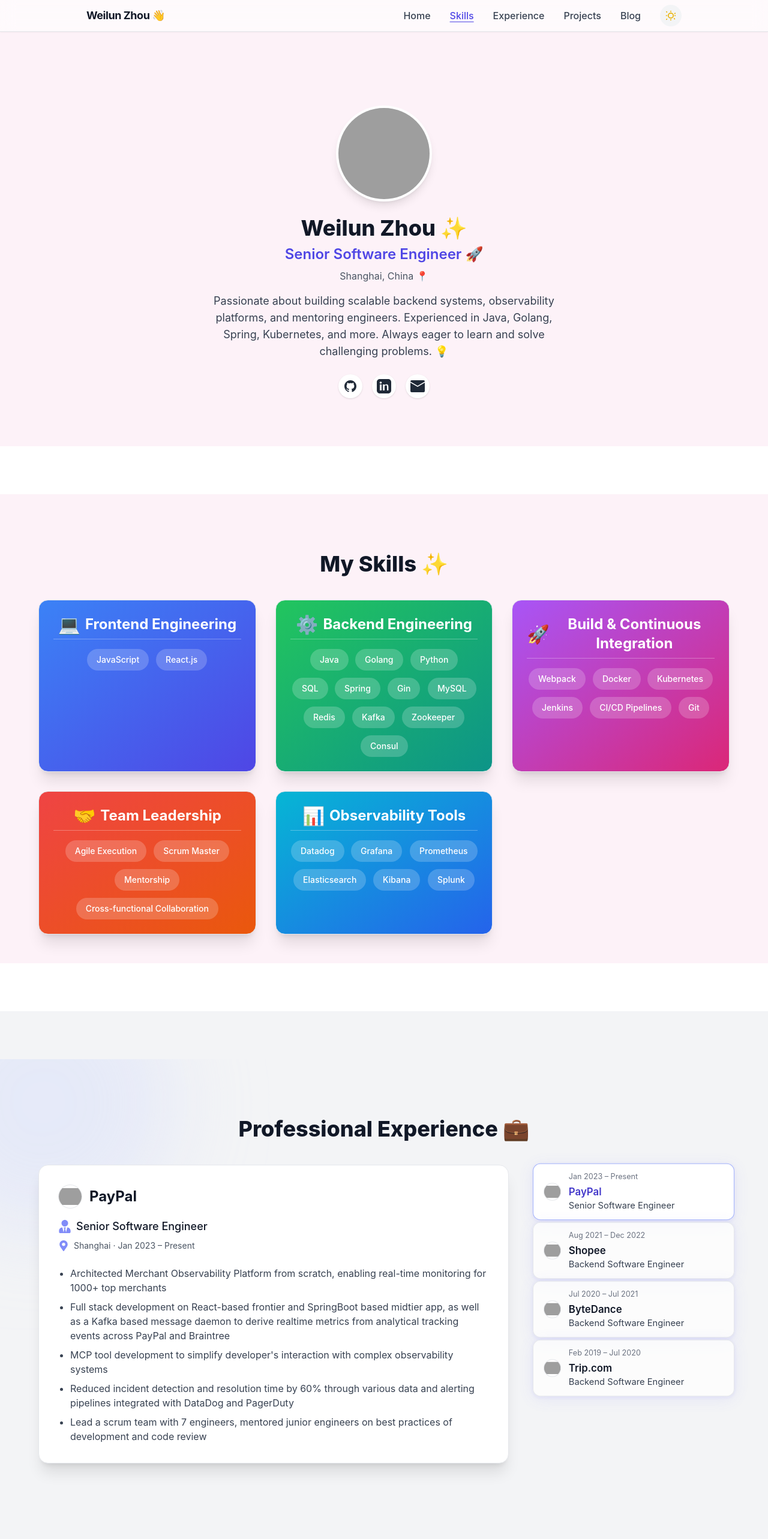
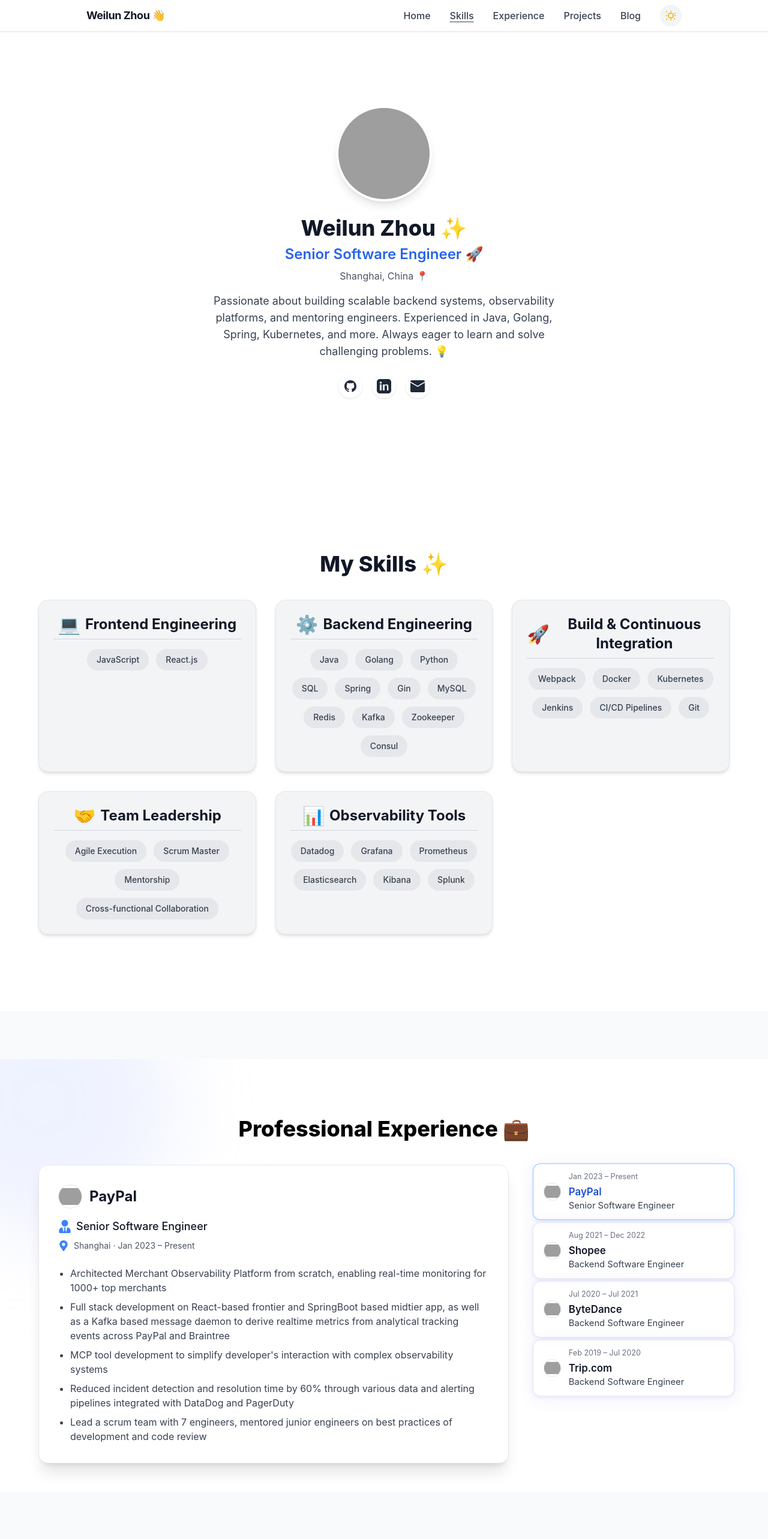
Before and after one commit to WeilunZ/portfolio, a React (Create React App) app: page / in a window 1280 px wide. Shown: the top 2566 px of the page at 60% size. Built offline with nearby package versions, Linux system fonts and the light colour scheme; grey boxes are pictures that could not be loaded.

Commit message:
update color styling

```diff
--- a/src/components/MainSections.tsx
+++ b/src/components/MainSections.tsx
@@ -6,8 +6,8 @@ import Projects from '../pages/Projects';
 import Blog from '../pages/Blog';
 
 const sectionBackgrounds = [
-  "bg-pink-50 dark:bg-gray-950", // Original background
-  "bg-gray-100 dark:bg-gray-800", // A lighter/darker alternative
+  "bg-white dark:bg-gray-900", // Primary light background, very dark gray for dark mode
+  "bg-gray-50 dark:bg-gray-950", // Slightly off-white for alternating, even darker gray for dark mode
 ];
 
 const MainSections: React.FC = () => {
--- a/src/components/Navbar.tsx
+++ b/src/components/Navbar.tsx
@@ -95,7 +95,7 @@ const Navbar: React.FC = () => {
   };
 
   return (
-    <nav className="fixed top-0 left-0 w-full z-50 backdrop-blur-md bg-white/60 dark:bg-gray-900/60 border-b border-gray-200 dark:border-gray-800 shadow-sm transition-colors">
+    <nav className="fixed top-0 left-0 w-full z-50 backdrop-blur-md bg-white/80 dark:bg-gray-900/80 border-b border-gray-200 dark:border-gray-700 shadow-sm transition-colors">
       <div className="max-w-5xl mx-auto flex items-center justify-between px-4 py-2">
         <div className="font-bold text-lg tracking-tight text-gray-900 dark:text-white">
           Weilun Zhou 👋
@@ -109,7 +109,7 @@ const Navbar: React.FC = () => {
               onClick={(e) => handleNavLinkClick(e, link)}
               className={`px-2 py-1 rounded transition-colors font-medium text-gray-700 dark:text-gray-200 hover:bg-gray-200/60 dark:hover:bg-gray-700/60 ${
                 location.pathname === link.to && activeSection === link.sectionId
-                  ? 'underline underline-offset-4 text-indigo-600 dark:text-indigo-400'
+                  ? 'underline underline-offset-4 text-blue-600 dark:text-blue-400'
                   : ''
               }`}
             >
@@ -118,7 +118,7 @@ const Navbar: React.FC = () => {
           ))}
           <button
             onClick={toggleDarkMode}
-            className="ml-2 p-2 rounded-full bg-gray-100 dark:bg-gray-800 hover:bg-gray-200 dark:hover:bg-700 transition-colors"
+            className="ml-2 p-2 rounded-full bg-gray-100 dark:bg-gray-800 hover:bg-gray-200 dark:hover:bg-gray-700 transition-colors"
             aria-label="Toggle dark mode"
           >
             {darkMode ? (
--- a/src/pages/Experience.tsx
+++ b/src/pages/Experience.tsx
@@ -19,14 +19,14 @@ const Experience: React.FC = () => {
   const selected = experience[selectedIdx];
 
   return (
-    <section className="pt-24 pb-12 px-2 sm:px-6 transition-colors relative overflow-hidden">
+    <section className="pt-24 pb-12 px-2 sm:px-6 bg-white dark:bg-gray-900 transition-colors relative overflow-hidden">
       {/* Subtle animated background blob */}
       <motion.div
         className="absolute -top-32 -left-32 w-[400px] h-[400px] rounded-full bg-indigo-200 dark:bg-indigo-900 opacity-30 blur-3xl z-0"
         animate={{ scale: [1, 1.1, 1], rotate: [0, 15, -10, 0] }}
         transition={{ repeat: Infinity, duration: 10, ease: 'easeInOut' }}
       />
-      <h1 className="relative z-10 text-3xl sm:text-4xl font-extrabold text-center mb-10 text-gray-900 dark:text-white">Professional Experience 💼</h1>
+      <h1 className="relative z-10 text-3xl sm:text-4xl font-extrabold text-center mb-10 text-black dark:text-white">Professional Experience 💼</h1>
       <div className="relative z-10 max-w-6xl mx-auto flex flex-col md:flex-row gap-8 md:gap-12">
         {/* Left: Detailed Card */}
         <div className="flex-1">
@@ -48,11 +48,11 @@ const Experience: React.FC = () => {
                 <h2 className="text-2xl font-bold text-gray-900 dark:text-white">{selected.company}</h2>
               </div>
               <div className="flex items-center gap-2 text-lg font-medium mb-2 text-gray-900 dark:text-white">
-                <FaUserTie color="#818cf8" size={22} />
+                <FaUserTie color="#3b82f6" size={22} />
                 {selected.role}
               </div>
-              <div className="flex items-center gap-2 text-gray-600 dark:text-indigo-200 text-sm mb-6">
-                <FaMapMarkerAlt color="#818cf8" size={18} />
+              <div className="flex items-center gap-2 text-gray-600 dark:text-blue-200 text-sm mb-6">
+                <FaMapMarkerAlt color="#3b82f6" size={18} />
                 {selected.location} · {selected.startDate} – {selected.endDate}
               </div>
               <ul className="list-disc pl-5 space-y-2 text-gray-700 dark:text-white">
@@ -69,11 +69,11 @@ const Experience: React.FC = () => {
             <motion.button
               key={item.company + item.role}
               onClick={() => setSelectedIdx(idx)}
-              className={`text-left rounded-xl px-4 py-3 border transition-all shadow-sm focus:outline-none focus:ring-2 focus:ring-indigo-400/50 flex items-center gap-3
+              className={`text-left rounded-xl px-4 py-3 border transition-all shadow-sm focus:outline-none focus:ring-2 focus:ring-blue-400/50 flex items-center gap-3
                 ${
                   idx === selectedIdx
-                    ? 'bg-white dark:bg-gray-900 border-indigo-300 dark:border-indigo-700 shadow-lg scale-[1.03]'
-                    : 'bg-white/70 dark:bg-gray-800/70 border-gray-200 dark:border-gray-700 hover:bg-indigo-50 dark:hover:bg-indigo-900/40 opacity-80 hover:opacity-100'
+                    ? 'bg-white dark:bg-gray-900 border-blue-300 dark:border-blue-700 shadow-lg scale-[1.03]'
+                    : 'bg-white/70 dark:bg-gray-800/70 border-gray-200 dark:border-gray-700 hover:bg-blue-50 dark:hover:bg-blue-900/40 opacity-80 hover:opacity-100'
                 }
               `}
               style={{ transition: 'all 0.2s' }}
@@ -89,7 +89,7 @@ const Experience: React.FC = () => {
               ) : null}
               <div className="flex-1">
                 <div className="text-xs text-gray-500 dark:text-gray-400 mb-1">{item.startDate} – {item.endDate}</div>
-                <div className={`font-semibold ${idx === selectedIdx ? 'text-indigo-700 dark:text-indigo-400' : 'text-gray-900 dark:text-gray-200'}`}>{item.company}</div>
+                <div className={`font-semibold ${idx === selectedIdx ? 'text-blue-700 dark:text-blue-400' : 'text-gray-900 dark:text-gray-200'}`}>{item.company}</div>
                 <div className="text-sm text-gray-700 dark:text-gray-300">{item.role}</div>
               </div>
             </motion.button>
--- a/src/pages/Home.tsx
+++ b/src/pages/Home.tsx
@@ -35,7 +35,7 @@ const Home: React.FC = () => {
         className="w-40 h-40 rounded-full shadow-lg mb-6 border-4 border-white dark:border-gray-800 bg-gray-100 object-cover"
       />
       <h1 className="text-3xl sm:text-4xl font-extrabold text-gray-900 dark:text-white mb-2">Weilun Zhou ✨</h1>
-      <h2 className="text-xl sm:text-2xl font-semibold text-indigo-600 dark:text-indigo-400 mb-2">Senior Software Engineer 🚀</h2>
+      <h2 className="text-xl sm:text-2xl font-semibold text-blue-600 dark:text-blue-400 mb-2">Senior Software Engineer 🚀</h2>
       <div className="text-gray-600 dark:text-gray-300 mb-4">Shanghai, China 📍</div>
       <p className="max-w-xl text-lg text-gray-700 dark:text-gray-200 mb-6">
         Passionate about building scalable backend systems, observability platforms, and mentoring engineers. Experienced in Java, Golang, Spring, Kubernetes, and more. Always eager to learn and solve challenging problems. 💡
@@ -47,7 +47,7 @@ const Home: React.FC = () => {
             href={link.url}
             target="_blank"
             rel="noopener noreferrer"
-            className="p-2 rounded-full bg-white dark:bg-gray-800 shadow hover:bg-indigo-100 dark:hover:bg-indigo-900 transition-colors text-gray-800 dark:text-gray-200"
+            className="p-2 rounded-full bg-white dark:bg-gray-800 shadow hover:bg-blue-100 dark:hover:bg-blue-900 transition-colors text-gray-800 dark:text-gray-200"
             aria-label={link.label}
           >
             {link.icon}
@@ -67,11 +67,11 @@ export default Home;
     <input type="text" name="name" placeholder="Your Name 👋" className="px-4 py-2 rounded border border-gray-300 dark:border-gray-700 bg-gray-50 dark:bg-gray-800 text-gray-900 dark:text-white" required />
     <input type="email" name="email" placeholder="Your Email 📧" className="px-4 py-2 rounded border border-gray-300 dark:border-gray-700 bg-gray-50 dark:bg-gray-800 text-gray-900 dark:text-white" required />
     <textarea name="message" placeholder="Your Message 📝" rows={4} className="px-4 py-2 rounded border border-gray-300 dark:border-gray-700 bg-gray-50 dark:bg-gray-800 text-gray-900 dark:text-white" required />
-    <button type="submit" className="bg-indigo-600 hover:bg-indigo-700 text-white font-semibold py-2 px-6 rounded transition">Send Email ✈️</button>
+    <button type="submit" className="bg-blue-600 hover:bg-blue-700 text-white font-semibold py-2 px-6 rounded transition">Send Email ✈️</button>
   </form>
   <div className="flex gap-4">
-    <a href="mailto:elvis.zhou0711@gmail.com" className="text-indigo-600 dark:text-indigo-300 hover:underline">elvis.zhou0711@gmail.com</a>
+    <a href="mailto:elvis.zhou0711@gmail.com" className="text-blue-600 dark:text-blue-300 hover:underline">elvis.zhou0711@gmail.com</a>
     <span>|</span>
-    <a href="https://linkedin.com/in/weilun-zhou-51b826115" target="_blank" rel="noopener noreferrer" className="text-indigo-600 dark:text-indigo-300 hover:underline">LinkedIn 🔗</a>
+    <a href="https://linkedin.com/in/weilun-zhou-51b826115" target="_blank" rel="noopener noreferrer" className="text-blue-600 dark:text-blue-300 hover:underline">LinkedIn 🔗</a>
   </div>
 </section>
--- a/src/pages/Projects.tsx
+++ b/src/pages/Projects.tsx
@@ -24,7 +24,7 @@ const Projects: React.FC = () => {
             <p className="text-gray-700 dark:text-white text-sm mb-2 flex-1">{item.description}</p>
             <div className="flex flex-wrap gap-2 mb-2">
               {item.techStacks.map((tech) => (
-                <span key={tech} className="bg-indigo-700/80 text-xs px-2 py-1 rounded font-semibold text-white/90">{tech}</span>
+                <span key={tech} className="bg-gray-200 text-xs px-2 py-1 rounded font-semibold text-gray-700 dark:bg-gray-700 dark:text-gray-300">{tech}</span>
               ))}
             </div>
             <div className="flex gap-3 flex-wrap mt-auto">
@@ -34,7 +34,7 @@ const Projects: React.FC = () => {
                   href={link.url}
                   target="_blank"
                   rel="noopener noreferrer"
-                  className="text-indigo-300 hover:text-indigo-100 underline text-xs font-medium"
+                  className="text-blue-600 dark:text-blue-400 hover:underline text-xs font-medium"
                 >
                   {link.label}
                 </a>
--- a/src/pages/Skills.tsx
+++ b/src/pages/Skills.tsx
@@ -23,7 +23,7 @@ const gradientColors = [
 
 const Skills: React.FC = () => {
   return (
-    <section className="pt-24 pb-12 px-2 sm:px-6 bg-pink-50 dark:bg-gray-950 transition-colors">
+    <section className="pt-24 pb-12 px-2 sm:px-6 bg-white dark:bg-gray-900 transition-colors">
       <h1 className="text-3xl sm:text-4xl font-extrabold text-center mb-10 text-gray-900 dark:text-white">My Skills ✨</h1>
       <div className="max-w-6xl mx-auto grid grid-cols-1 md:grid-cols-2 lg:grid-cols-3 gap-8">
         {techStack.map((category, categoryIdx) => (
@@ -32,9 +32,9 @@ const Skills: React.FC = () => {
             variants={categoryVariants}
             initial="hidden"
             animate="visible"
-            className={`rounded-2xl shadow-xl border border-gray-200 dark:border-gray-800 p-6 flex flex-col items-center text-center bg-gradient-to-br ${gradientColors[categoryIdx % gradientColors.length]} text-white`}
+            className={`rounded-2xl shadow-md border border-gray-200 dark:border-gray-700 p-6 flex flex-col items-center text-center bg-gray-100 dark:bg-gray-800 text-gray-900 dark:text-white`}
           >
-            <h2 className="text-2xl font-bold mb-4 border-b border-white/30 pb-2 w-full flex items-center justify-center gap-2">
+            <h2 className="text-2xl font-bold mb-4 border-b border-gray-300 dark:border-gray-600 pb-2 w-full flex items-center justify-center gap-2">
               <span className="text-3xl leading-none">{category.emoji}</span> {category.category}
             </h2>
             <div className="flex flex-wrap justify-center gap-3">
@@ -44,7 +44,7 @@ const Skills: React.FC = () => {
                   variants={skillVariants}
                   initial="hidden"
                   animate="visible"
-                  className="bg-white/20 backdrop-blur-sm px-4 py-2 rounded-full font-medium text-sm"
+                  className="bg-gray-200 dark:bg-gray-700 px-4 py-2 rounded-full font-medium text-sm text-gray-700 dark:text-gray-300"
                 >
                   {skill.name}
                 </motion.span>
```
Also changed, not shown: src/pages/Blog.tsx (+5 -5 lines).
